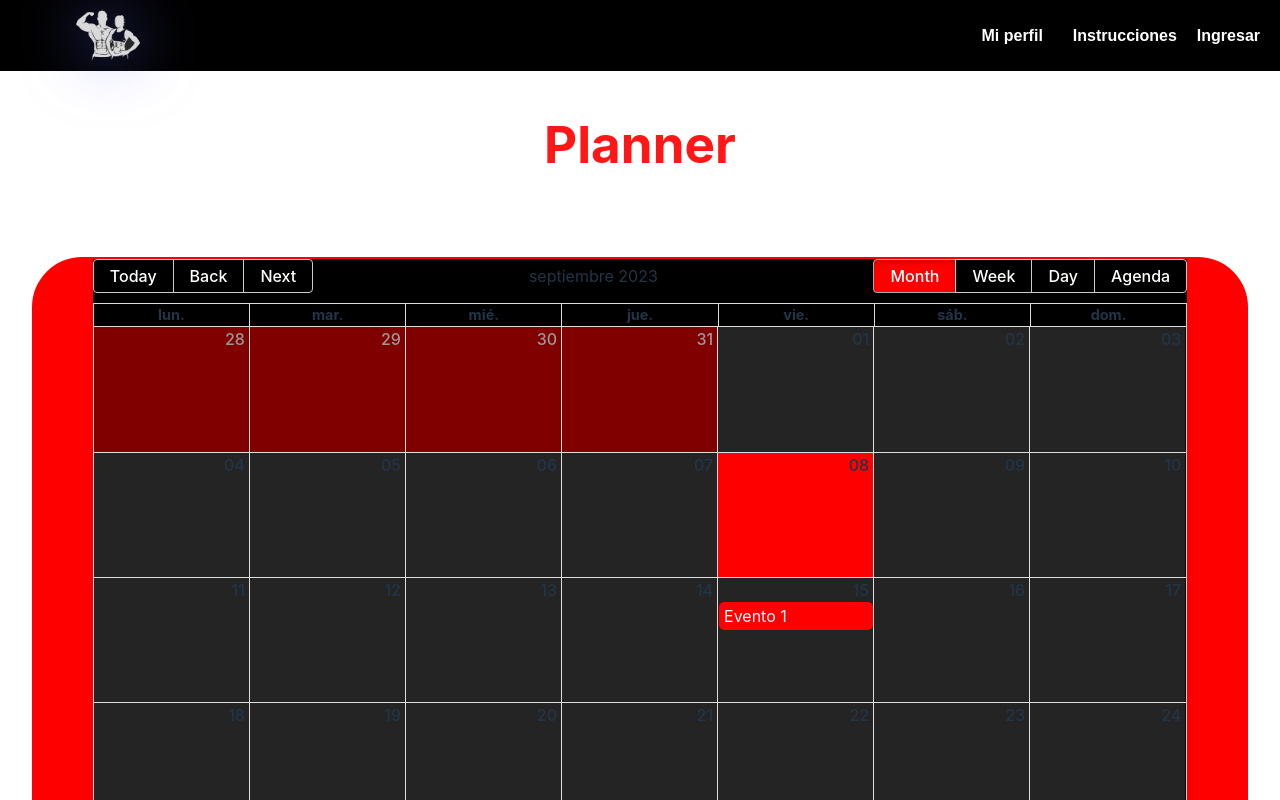
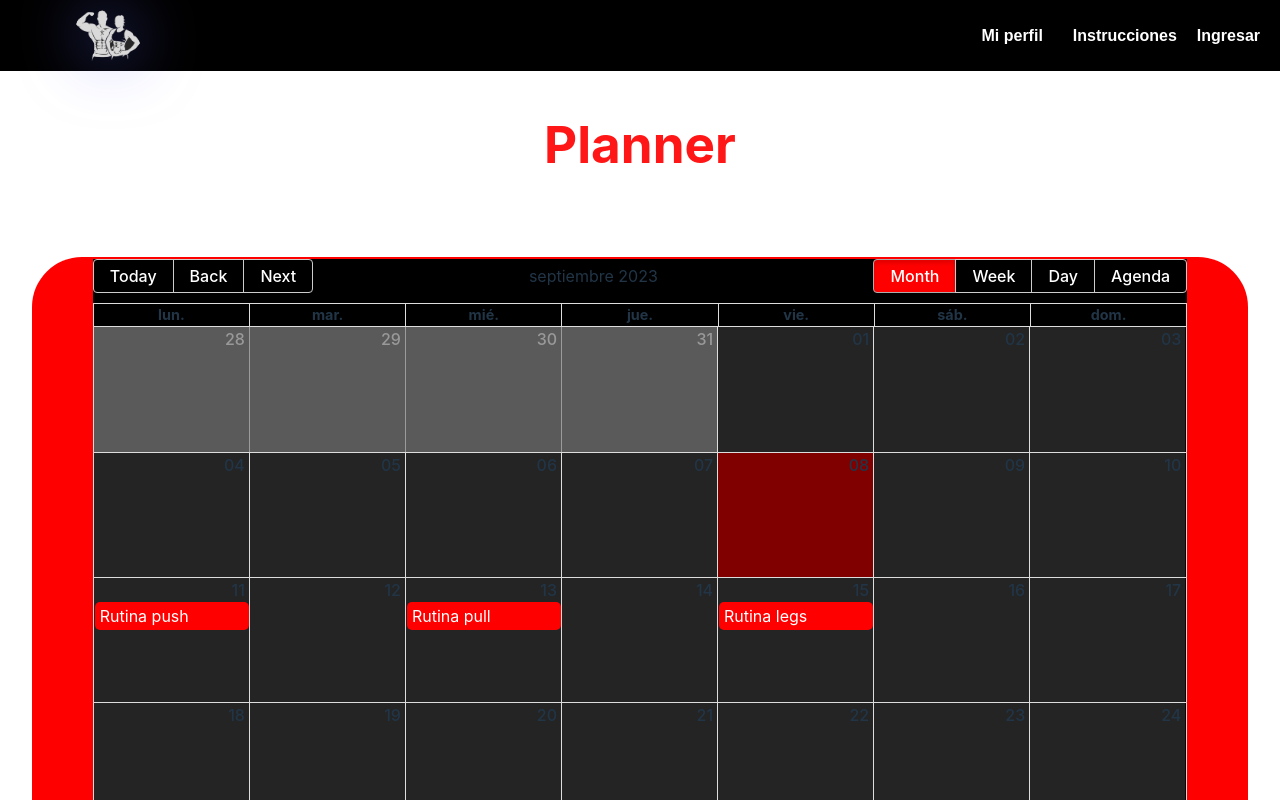
Before and after one commit to Joaquinfd/GrupoSPA_frontend, a React (Vite) app in the folder react-web-2/: page /planner in a window 1280 px wide. Shown: the top 800 px of the page. Built offline with nearby package versions, Linux system fonts and the light colour scheme.

Commit message:
creacion id's planner

```diff
--- a/react-web-2/src/pages/home.jsx
+++ b/react-web-2/src/pages/home.jsx
@@ -26,11 +26,11 @@ export default function Home() {
     ];
 
     return (
-        <div className="home-main-container">
-            <div className="home-container">
+        <div className="home-main-container" id='home-div-hmc'>
+            <div className="home-container" id='home-div-hc'>
                 <h1>Mensaje bienvenida</h1>
-                <div className="presentation-container">
-                    <Carousel useKeyboardArrows={false} className='carousel'>
+                <div className="presentation-container" id='home-div-pc'>
+                    <Carousel useKeyboardArrows={false} className='carousel' id='home-carousel' >
                         {images.map((imageData, index) => (
                         <div className="slide" key={index}>
                             <img alt="image-container" src={imageData.url} />
@@ -41,7 +41,7 @@ export default function Home() {
                         {/* src: https://cloudinary.com/blog/add-a-responsive-image-carousel-to-your-react-app */}
                     </Carousel>
                     <Link to="/ingreso">
-                        <button className='boton-registro'>
+                        <button className='boton-registro' id='home-button-br'>
                             <h2>Inicia sesión / Registrate</h2>
                         </button>
                     </Link>
--- a/react-web-2/src/pages/planner.css
+++ b/react-web-2/src/pages/planner.css
@@ -49,16 +49,17 @@
 }
 
 .rbc-day-bg.rbc-today {
-    background-color: red;
+    background-color: maroon;
 }
 
 .rbc-day-bg.rbc-off-range-bg {
-    background-color: maroon;
+    background-color: grey;
+    opacity: 0.7;
 }
 
 .rbc-day-slot.rbc-time-column.rbc-now.rbc-today {
-    background-color: red;
-    opacity: 0.5;
+    background-color: maroon;
+    opacity: 1;
 }
 
 .rbc-header.rbc-today {
@@ -71,12 +72,11 @@
 }
 
 .rbc-event, .rbc-day-slot .rbc-background-event {
-    background-color: #ff0000 !important;
+    background-color: red !important;
 }
 
 .rbc-toolbar.rbc-toolbar button {
     color: white;
-
 }
 
 
@@ -91,3 +91,7 @@
 .rbc-events-container {
     background-color: transparent;
 }
+
+.rbc-current-time-indicator.rbc-current-time-indicator {
+    background-color: yellow;
+}
--- a/react-web-2/src/pages/planner.jsx
+++ b/react-web-2/src/pages/planner.jsx
@@ -11,20 +11,29 @@ function Planner() {
 
     const eventos = [
         {
-          title: 'Evento 1',
-          start: new Date(2023, 8, 15, 10, 0), // Año, mes (0-11), día, hora, minuto
-          end: new Date(2023, 8, 15, 12, 0),
+          title: 'Rutina push',
+          start: new Date(2023, 8, 11, 10, 0), // Año, mes (0-11), día, hora, minuto
+          end: new Date(2023, 8, 11, 12, 0),
         },
-        // Otros eventos aquí
+        {
+            title: 'Rutina pull',
+            start: new Date(2023, 8, 13, 10, 0), // Año, mes (0-11), día, hora, minuto
+            end: new Date(2023, 8, 13, 12, 0),
+        },
+        {
+            title: 'Rutina legs',
+            start: new Date(2023, 8, 15, 10, 0), // Año, mes (0-11), día, hora, minuto
+            end: new Date(2023, 8, 15, 12, 0),
+        },
       ];
 
     return (
 
-        <div className='main-planner-container'>
+        <div className='main-planner-container' id='planner-div-mpc'>
                 <h1>Planner</h1>
-            <div className='planner-container'>
+            <div className='planner-container' id='planner-div-pc'>
 
-                <Calendar
+                <Calendar id='planner-calendar'
                     localizer={localizer}
                     events={eventos}
                     startAccessor="start"
```
